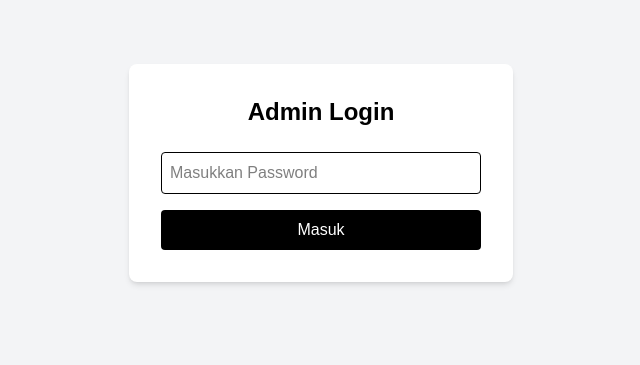
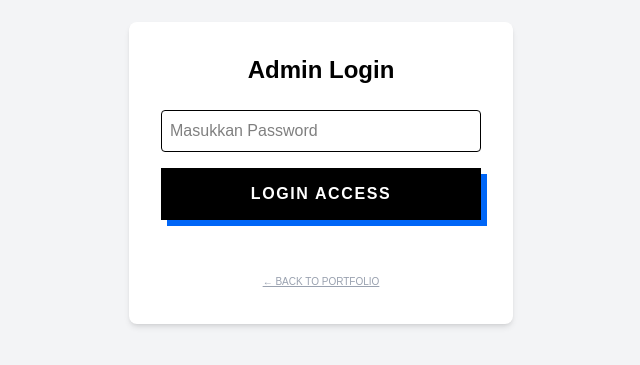
Before and after one commit to muhasim-asari/my-portfolio, a Next.js app: page /login in a window 1280 px wide. Shown: the part 227-592 px from the top of the page, without its empty margins (319-959 px from the left). Built offline with nearby package versions, Linux system fonts and the light colour scheme; no server answers.

Commit message:
loading button

```diff
--- a/src/app/admin/page.tsx
+++ b/src/app/admin/page.tsx
@@ -1,4 +1,5 @@
 // app/admin/page.tsx
+import SubmitButton from "@/components/SubmitButton";
 import { addProject, deleteProject, getProjects, logout } from "../actions";
 
 export default async function AdminPage() {
@@ -94,12 +95,7 @@ export default async function AdminPage() {
                 </label>
               </div> */}
 
-              <button
-                type="submit"
-                className="mt-2 bg-black text-white py-3 font-bold uppercase tracking-widest hover:bg-[#0066F7] hover:text-black border-2 border-transparent hover:border-black transition-colors"
-              >
-                Publish
-              </button>
+              <SubmitButton />
             </form>
           </div>
         </div>
--- a/src/app/login/page.tsx
+++ b/src/app/login/page.tsx
@@ -1,4 +1,5 @@
 // app/login/page.tsx
+import LoginButton from "@/components/LoginButton";
 import { login } from "../actions";
 
 export default function LoginPage() {
@@ -17,12 +18,12 @@ export default function LoginPage() {
             required
             className="p-2 border rounded text-black"
           />
-          <button
-            type="submit"
-            className="bg-black text-white py-2 rounded hover:bg-gray-800"
-          >
-            Masuk
-          </button>
+          <LoginButton />
+          <div className="mt-8 text-center">
+            <a href="/" className="text-[10px] text-gray-400 hover:text-black underline uppercase cursor-pointer">
+                ← Back to Portfolio
+            </a>
+        </div>
         </form>
       </div>
     </div>
--- /dev/null
+++ b/src/components/LoginButton.tsx
@@ -0,0 +1,26 @@
+// components/LoginButton.tsx
+'use client'
+
+import { useFormStatus } from 'react-dom'
+
+export default function LoginButton() {
+  const { pending } = useFormStatus()
+
+  return (
+    <button
+      type="submit"
+      disabled={pending}
+      className="w-full bg-black text-white py-3 font-bold uppercase tracking-widest border-2 border-transparent hover:border-black transition-all flex justify-center items-center gap-2 group disabled:bg-gray-400 disabled:cursor-not-allowed hover:bg-[#0066F7] hover:text-white shadow-hard hover:shadow-none hover:translate-x-[2px] hover:translate-y-[2px]"
+    >
+      {pending ? (
+        <>
+          {/* Spinner Kecil */}
+          <div className="h-4 w-4 border-2 border-white border-t-transparent rounded-full animate-spin group-hover:border-black group-hover:border-t-transparent"></div>
+          <span>Checking...</span>
+        </>
+      ) : (
+        <span>Login Access</span>
+      )}
+    </button>
+  )
+}
--- /dev/null
+++ b/src/components/SubmitButton.tsx
@@ -0,0 +1,25 @@
+// components/SubmitButton.tsx
+'use client'
+
+import { useFormStatus } from 'react-dom'
+
+export default function SubmitButton() {
+  const { pending } = useFormStatus()
+
+  return (
+    <button
+      type="submit"
+      disabled={pending}
+      className="mt-4 w-full bg-black text-white py-4 font-bold uppercase tracking-widest border-2 border-transparent hover:border-black transition-all flex justify-center items-center gap-2 group disabled:bg-gray-400 disabled:cursor-not-allowed hover:bg-lime-400 hover:text-black"
+    >
+      {pending ? (
+        <>
+          <div className="h-5 w-5 border-2 border-white border-t-transparent rounded-full animate-spin group-hover:border-black group-hover:border-t-transparent"></div>
+          <span>Saving...</span>
+        </>
+      ) : (
+        <span>Publish Project</span>
+      )}
+    </button>
+  )
+}
```
